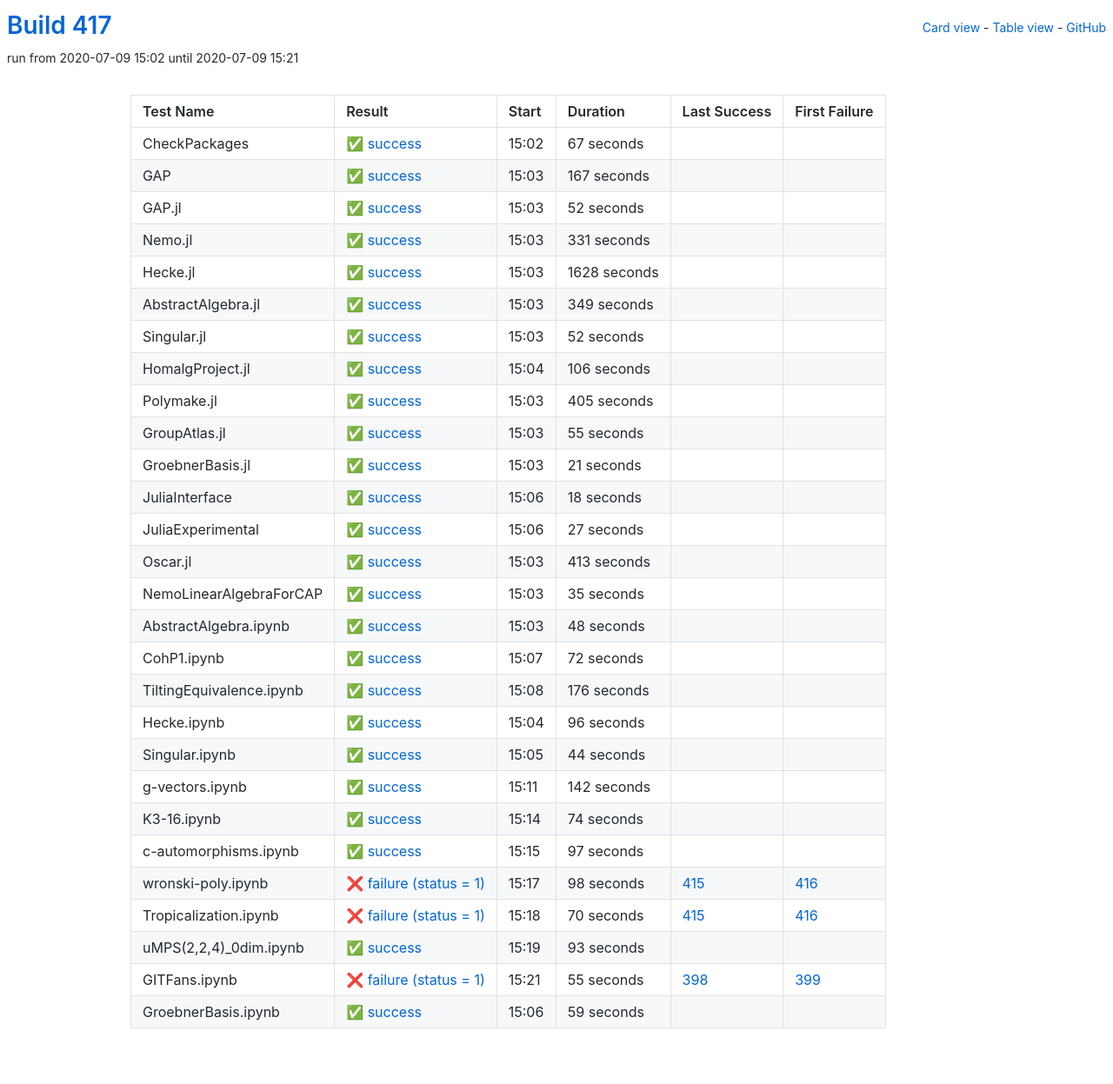
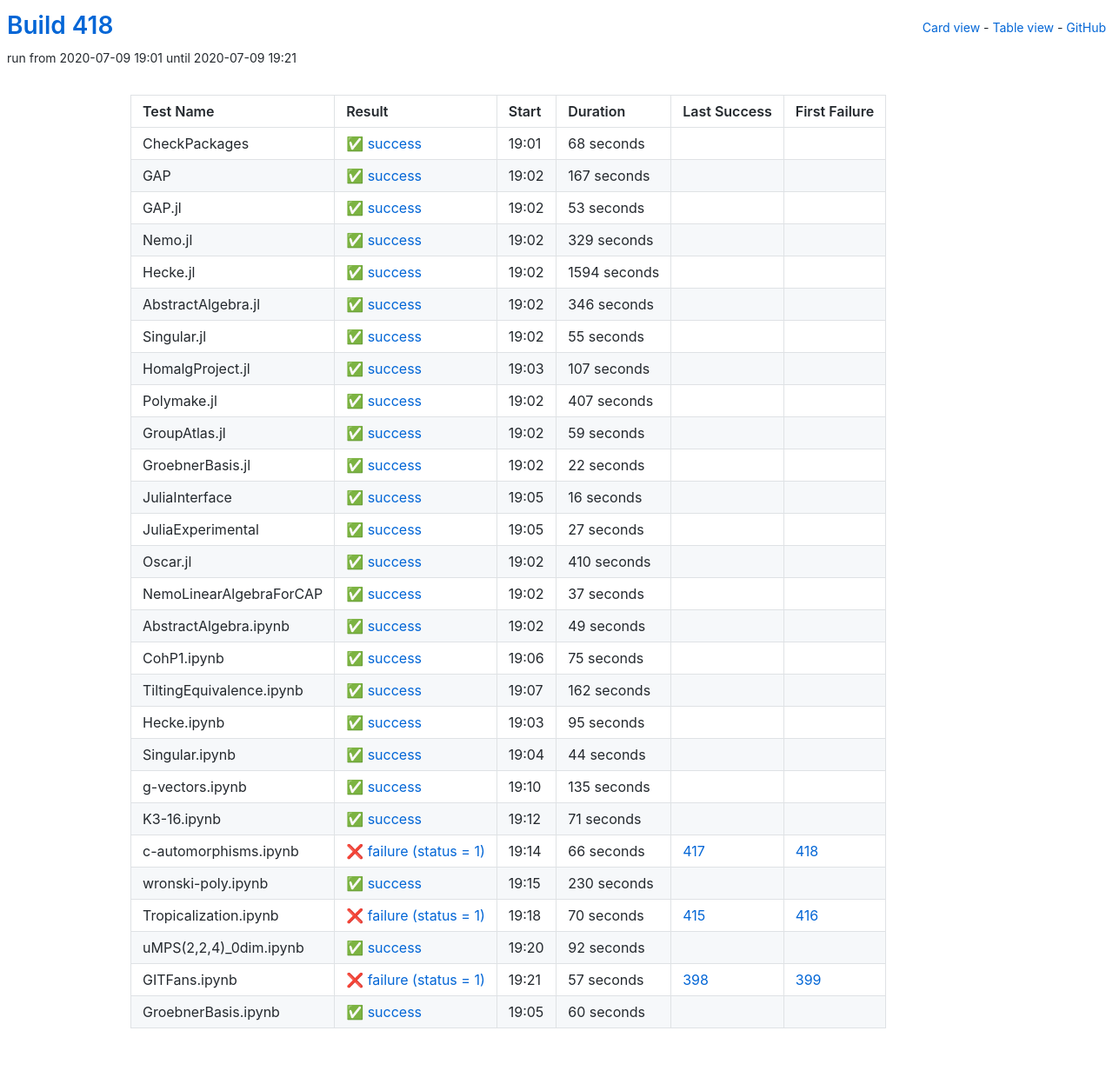
Before and after one commit to oscar-system/oscar-ci-status-stable, a Jekyll site: the page built from table.html, in a window 1280 px wide. Shown: the whole page at 87% size. Built offline with Jekyll 4.4.1, drawn with Linux system fonts in a browser that asks for light colours.

Commit message:
Build #418

```diff
--- a/_data/ci.yml
+++ b/_data/ci.yml
@@ -1,6 +1,6 @@
 ---
-build: 417
-build_url: https://oscarci.mathematik.uni-kl.de/job/oscar-stable/417/
+build: 418
+build_url: https://oscarci.mathematik.uni-kl.de/job/oscar-stable/418/
 job: oscar-stable
 organization: oscar-system
 repo: oscar-ci-status-stable
@@ -8,20 +8,20 @@ repourl: https://github.com/oscar-system/oscar-ci-status-stable
 tests:
 - name: CheckPackages
   id: checkpackages
-  log: https://oscarci.mathematik.uni-kl.de/job/oscar-stable/417/artifact/logs/build-417/CheckPackages.log
-  start: 2020-07-09 15:02
+  log: https://oscarci.mathematik.uni-kl.de/job/oscar-stable/418/artifact/logs/build-418/CheckPackages.log
+  start: 2020-07-09 19:01
   success: true
   exitcode: 0
   status: success
-  duration: 67
+  duration: 68
   last_success: false
   last_success_url:
   first_failure: false
   first_failure_url:
 - name: GAP
   id: gap
-  log: https://oscarci.mathematik.uni-kl.de/job/oscar-stable/417/artifact/logs/build-417/GAP.log
-  start: 2020-07-09 15:03
+  log: https://oscarci.mathematik.uni-kl.de/job/oscar-stable/418/artifact/logs/build-418/GAP.log
+  start: 2020-07-09 19:02
   success: true
   exitcode: 0
   status: success
@@ -32,92 +32,56 @@ tests:
   first_failure_url:
 - name: GAP.jl
   id: gap-jl
-  log: https://oscarci.mathematik.uni-kl.de/job/oscar-stable/417/artifact/logs/build-417/GAP.jl.log
-  start: 2020-07-09 15:03
+  log: https://oscarci.mathematik.uni-kl.de/job/oscar-stable/418/artifact/logs/build-418/GAP.jl.log
+  start: 2020-07-09 19:02
   success: true
   exitcode: 0
   status: success
-  duration: 52
+  duration: 53
   last_success: false
   last_success_url:
   first_failure: false
   first_failure_url:
 - name: Nemo.jl
   id: nemo-jl
-  log: https://oscarci.mathematik.uni-kl.de/job/oscar-stable/417/artifact/logs/build-417/Nemo.jl.log
-  start: 2020-07-09 15:03
+  log: https://oscarci.mathematik.uni-kl.de/job/oscar-stable/418/artifact/logs/build-418/Nemo.jl.log
+  start: 2020-07-09 19:02
   success: true
   exitcode: 0
   status: success
-  duration: 331
+  duration: 329
   last_success: false
   last_success_url:
   first_failure: false
   first_failure_url:
 - name: Hecke.jl
   id: hecke-jl
-  log: https://oscarci.mathematik.uni-kl.de/job/oscar-stable/417/artifact/logs/build-417/Hecke.jl.log
-  start: 2020-07-09 15:03
+  log: https://oscarci.mathematik.uni-kl.de/job/oscar-stable/418/artifact/logs/build-418/Hecke.jl.log
+  start: 2020-07-09 19:02
   success: true
   exitcode: 0
   status: success
-  duration: 1628
+  duration: 1594
   last_success: false
   last_success_url:
   first_failure: false
   first_failure_url:
 - name: AbstractAlgebra.jl
   id: abstractalgebra-jl
-  log: https://oscarci.mathematik.uni-kl.de/job/oscar-stable/417/artifact/logs/build-417/AbstractAlgebra.jl.log
-  start: 2020-07-09 15:03
+  log: https://oscarci.mathematik.uni-kl.de/job/oscar-stable/418/artifact/logs/build-418/AbstractAlgebra.jl.log
+  start: 2020-07-09 19:02
   success: true
   exitcode: 0
   status: success
-  duration: 349
+  duration: 346
   last_success: false
   last_success_url:
   first_failure: false
   first_failure_url:
 - name: Singular.jl
   id: singular-jl
-  log: https://oscarci.mathematik.uni-kl.de/job/oscar-stable/417/artifact/logs/build-417/Singular.jl.log
-  start: 2020-07-09 15:03
-  success: true
-  exitcode: 0
-  status: success
-  duration: 52
-  last_success: false
-  last_success_url:
-  first_failure: false
-  first_failure_url:
-- name: HomalgProject.jl
-  id: homalgproject-jl
-  log: https://oscarci.mathematik.uni-kl.de/job/oscar-stable/417/artifact/logs/build-417/HomalgProject.jl.log
-  start: 2020-07-09 15:04
-  success: true
-  exitcode: 0
-  status: success
-  duration: 106
-  last_success: false
-  last_success_url:
-  first_failure: false
-  first_failure_url:
-- name: Polymake.jl
-  id: polymake-jl
-  log: https://oscarci.mathematik.uni-kl.de/job/oscar-stable/417/artifact/logs/build-417/Polymake.jl.log
-  start: 2020-07-09 15:03
-  success: true
-  exitcode: 0
-  status: success
-  duration: 405
-  last_success: false
-  last_success_url:
-  first_failure: false
-  first_failure_url:
-- name: GroupAtlas.jl
-  id: groupatlas-jl
-  log: https://oscarci.mathematik.uni-kl.de/job/oscar-stable/417/artifact/logs/build-417/GroupAtlas.jl.log
-  start: 2020-07-09 15:03
+  log: https://oscarci.mathematik.uni-kl.de/job/oscar-stable/418/artifact/logs/build-418/Singular.jl.log
+  start: 2020-07-09 19:02
   success: true
   exitcode: 0
   status: success
@@ -126,34 +90,70 @@ tests:
   last_success_url:
   first_failure: false
   first_failure_url:
-- name: GroebnerBasis.jl
-  id: groebnerbasis-jl
-  log: https://oscarci.mathematik.uni-kl.de/job/oscar-stable/417/artifact/logs/build-417/GroebnerBasis.jl.log
-  start: 2020-07-09 15:03
+- name: HomalgProject.jl
+  id: homalgproject-jl
+  log: https://oscarci.mathematik.uni-kl.de/job/oscar-stable/418/artifact/logs/build-418/HomalgProject.jl.log
+  start: 2020-07-09 19:03
   success: true
   exitcode: 0
   status: success
-  duration: 21
+  duration: 107
+  last_success: false
+  last_success_url:
+  first_failure: false
+  first_failure_url:
+- name: Polymake.jl
+  id: polymake-jl
+  log: https://oscarci.mathematik.uni-kl.de/job/oscar-stable/418/artifact/logs/build-418/Polymake.jl.log
+  start: 2020-07-09 19:02
+  success: true
+  exitcode: 0
+  status: success
+  duration: 407
+  last_success: false
+  last_success_url:
+  first_failure: false
+  first_failure_url:
+- name: GroupAtlas.jl
+  id: groupatlas-jl
+  log: https://oscarci.mathematik.uni-kl.de/job/oscar-stable/418/artifact/logs/build-418/GroupAtlas.jl.log
+  start: 2020-07-09 19:02
+  success: true
+  exitcode: 0
+  status: success
+  duration: 59
+  last_success: false
+  last_success_url:
+  first_failure: false
+  first_failure_url:
+- name: GroebnerBasis.jl
+  id: groebnerbasis-jl
+  log: https://oscarci.mathematik.uni-kl.de/job/oscar-stable/418/artifact/logs/build-418/GroebnerBasis.jl.log
+  start: 2020-07-09 19:02
+  success: true
+  exitcode: 0
+  status: success
+  duration: 22
   last_success: false
   last_success_url:
   first_failure: false
   first_failure_url:
 - name: JuliaInterface
   id: juliainterface
-  log: https://oscarci.mathematik.uni-kl.de/job/oscar-stable/417/artifact/logs/build-417/JuliaInterface.log
-  start: 2020-07-09 15:06
+  log: https://oscarci.mathematik.uni-kl.de/job/oscar-stable/418/artifact/logs/build-418/JuliaInterface.log
+  start: 2020-07-09 19:05
   success: true
   exitcode: 0
   status: success
-  duration: 18
+  duration: 16
   last_success: false
   last_success_url:
   first_failure: false
   first_failure_url:
 - name: JuliaExperimental
   id: juliaexperimental
-  log: https://oscarci.mathematik.uni-kl.de/job/oscar-stable/417/artifact/logs/build-417/JuliaExperimental.log
-  start: 2020-07-09 15:06
+  log: https://oscarci.mathematik.uni-kl.de/job/oscar-stable/418/artifact/logs/build-418/JuliaExperimental.log
+  start: 2020-07-09 19:05
   success: true
   exitcode: 0
   status: success
@@ -164,80 +164,80 @@ tests:
   first_failure_url:
 - name: Oscar.jl
   id: oscar-jl
-  log: https://oscarci.mathematik.uni-kl.de/job/oscar-stable/417/artifact/logs/build-417/Oscar.jl.log
-  start: 2020-07-09 15:03
+  log: https://oscarci.mathematik.uni-kl.de/job/oscar-stable/418/artifact/logs/build-418/Oscar.jl.log
+  start: 2020-07-09 19:02
   success: true
   exitcode: 0
   status: success
-  duration: 413
+  duration: 410
   last_success: false
   last_success_url:
   first_failure: false
   first_failure_url:
 - name: NemoLinearAlgebraForCAP
   id: nemolinearalgebraforcap
-  log: https://oscarci.mathematik.uni-kl.de/job/oscar-stable/417/artifact/logs/build-417/NemoLinearAlgebraForCAP.log
-  start: 2020-07-09 15:03
+  log: https://oscarci.mathematik.uni-kl.de/job/oscar-stable/418/artifact/logs/build-418/NemoLinearAlgebraForCAP.log
+  start: 2020-07-09 19:02
   success: true
   exitcode: 0
   status: success
-  duration: 35
+  duration: 37
   last_success: false
   last_success_url:
   first_failure: false
   first_failure_url:
 - name: AbstractAlgebra.ipynb
   id: abstractalgebra-ipynb
-  log: https://oscarci.mathematik.uni-kl.de/job/oscar-stable/417/artifact/logs/build-417/AbstractAlgebra.ipynb.log
-  start: 2020-07-09 15:03
+  log: https://oscarci.mathematik.uni-kl.de/job/oscar-stable/418/artifact/logs/build-418/AbstractAlgebra.ipynb.log
+  start: 2020-07-09 19:02
   success: true
   exitcode: 0
   status: success
-  duration: 48
+  duration: 49
   last_success: false
   last_success_url:
   first_failure: false
   first_failure_url:
 - name: CohP1.ipynb
   id: cohp1-ipynb
-  log: https://oscarci.mathematik.uni-kl.de/job/oscar-stable/417/artifact/logs/build-417/CohP1.ipynb.log
-  start: 2020-07-09 15:07
+  log: https://oscarci.mathematik.uni-kl.de/job/oscar-stable/418/artifact/logs/build-418/CohP1.ipynb.log
+  start: 2020-07-09 19:06
   success: true
   exitcode: 0
   status: success
-  duration: 72
+  duration: 75
   last_success: false
   last_success_url:
   first_failure: false
   first_failure_url:
 - name: TiltingEquivalence.ipynb
   id: tiltingequivalence-ipynb
-  log: https://oscarci.mathematik.uni-kl.de/job/oscar-stable/417/artifact/logs/build-417/TiltingEquivalence.ipynb.log
-  start: 2020-07-09 15:08
+  log: https://oscarci.mathematik.uni-kl.de/job/oscar-stable/418/artifact/logs/build-418/TiltingEquivalence.ipynb.log
+  start: 2020-07-09 19:07
   success: true
   exitcode: 0
   status: success
-  duration: 176
+  duration: 162
   last_success: false
   last_success_url:
   first_failure: false
   first_failure_url:
 - name: Hecke.ipynb
   id: hecke-ipynb
-  log: https://oscarci.mathematik.uni-kl.de/job/oscar-stable/417/artifact/logs/build-417/Hecke.ipynb.log
-  start: 2020-07-09 15:04
+  log: https://oscarci.mathematik.uni-kl.de/job/oscar-stable/418/artifact/logs/build-418/Hecke.ipynb.log
+  start: 2020-07-09 19:03
   success: true
   exitcode: 0
   status: success
-  duration: 96
+  duration: 95
   last_success: false
   last_success_url:
   first_failure: false
   first_failure_url:
 - name: Singular.ipynb
   id: singular-ipynb
-  log: https://oscarci.mathematik.uni-kl.de/job/oscar-stable/417/artifact/logs/build-417/Singular.ipynb.log
-  start: 2020-07-09 15:05
+  log: https://oscarci.mathematik.uni-kl.de/job/oscar-stable/418/artifact/logs/build-418/Singular.ipynb.log
+  start: 2020-07-09 19:04
   success: true
   exitcode: 0
   status: success
@@ -248,56 +248,56 @@ tests:
   first_failure_url:
 - name: g-vectors.ipynb
   id: g-vectors-ipynb
-  log: https://oscarci.mathematik.uni-kl.de/job/oscar-stable/417/artifact/logs/build-417/g-vectors.ipynb.log
-  start: 2020-07-09 15:11
+  log: https://oscarci.mathematik.uni-kl.de/job/oscar-stable/418/artifact/logs/build-418/g-vectors.ipynb.log
+  start: 2020-07-09 19:10
   success: true
   exitcode: 0
   status: success
-  duration: 142
+  duration: 135
   last_success: false
   last_success_url:
   first_failure: false
   first_failure_url:
 - name: K3-16.ipynb
   id: k3-16-ipynb
-  log: https://oscarci.mathematik.uni-kl.de/job/oscar-stable/417/artifact/logs/build-417/K3-16.ipynb.log
-  start: 2020-07-09 15:14
+  log: https://oscarci.mathematik.uni-kl.de/job/oscar-stable/418/artifact/logs/build-418/K3-16.ipynb.log
+  start: 2020-07-09 19:12
   success: true
   exitcode: 0
   status: success
-  duration: 74
+  duration: 71
   last_success: false
   last_success_url:
   first_failure: false
   first_failure_url:
 - name: c-automorphisms.ipynb
   id: c-automorphisms-ipynb
-  log: https://oscarci.mathematik.uni-kl.de/job/oscar-stable/417/artifact/logs/build-417/c-automorphisms.ipynb.log
-  start: 2020-07-09 15:15
+  log: https://oscarci.mathematik.uni-kl.de/job/oscar-stable/418/artifact/logs/build-418/c-automorphisms.ipynb.log
+  start: 2020-07-09 19:14
+  success: false
+  exitcode: 1
+  status: failure
+  duration: 66
+  last_success: 417
+  last_success_url: https://oscarci.mathematik.uni-kl.de/job/oscar-stable/417/
+  first_failure: 418
+  first_failure_url: https://oscarci.mathematik.uni-kl.de/job/oscar-stable/418/
+- name: wronski-poly.ipynb
+  id: wronski-poly-ipynb
+  log: https://oscarci.mathematik.uni-kl.de/job/oscar-stable/418/artifact/logs/build-418/wronski-poly.ipynb.log
+  start: 2020-07-09 19:15
   success: true
   exitcode: 0
   status: success
-  duration: 97
+  duration: 230
   last_success: false
   last_success_url:
   first_failure: false
   first_failure_url:
-- name: wronski-poly.ipynb
-  id: wronski-poly-ipynb
-  log: https://oscarci.mathematik.uni-kl.de/job/oscar-stable/417/artifact/logs/build-417/wronski-poly.ipynb.log
-  start: 2020-07-09 15:17
-  success: false
-  exitcode: 1
-  status: failure
-  duration: 98
-  last_success: 415
-  last_success_url: https://oscarci.mathematik.uni-kl.de/job/oscar-stable/415/
-  first_failure: 416
-  first_failure_url: https://oscarci.mathematik.uni-kl.de/job/oscar-stable/416/
 - name: Tropicalization.ipynb
   id: tropicalization-ipynb
-  log: https://oscarci.mathematik.uni-kl.de/job/oscar-stable/417/artifact/logs/build-417/Tropicalization.ipynb.log
-  start: 2020-07-09 15:18
+  log: https://oscarci.mathematik.uni-kl.de/job/oscar-stable/418/artifact/logs/build-418/Tropicalization.ipynb.log
+  start: 2020-07-09 19:18
   success: false
   exitcode: 1
   status: failure
@@ -308,36 +308,36 @@ tests:
   first_failure_url: https://oscarci.mathematik.uni-kl.de/job/oscar-stable/416/
 - name: uMPS(2,2,4)_0dim.ipynb
   id: umps-2-2-4-0dim-ipynb
-  log: https://oscarci.mathematik.uni-kl.de/job/oscar-stable/417/artifact/logs/build-417/uMPS-2-2-4-_0dim.ipynb.log
-  start: 2020-07-09 15:19
+  log: https://oscarci.mathematik.uni-kl.de/job/oscar-stable/418/artifact/logs/build-418/uMPS-2-2-4-_0dim.ipynb.log
+  start: 2020-07-09 19:20
   success: true
   exitcode: 0
   status: success
-  duration: 93
+  duration: 92
   last_success: false
   last_success_url:
   first_failure: false
   first_failure_url:
 - name: GITFans.ipynb
   id: gitfans-ipynb
-  log: https://oscarci.mathematik.uni-kl.de/job/oscar-stable/417/artifact/logs/build-417/GITFans.ipynb.log
-  start: 2020-07-09 15:21
+  log: https://oscarci.mathematik.uni-kl.de/job/oscar-stable/418/artifact/logs/build-418/GITFans.ipynb.log
+  start: 2020-07-09 19:21
   success: false
   exitcode: 1
   status: failure
-  duration: 55
+  duration: 57
   last_success: 398
   last_success_url: https://oscarci.mathematik.uni-kl.de/job/oscar-stable/398/
   first_failure: 399
   first_failure_url: https://oscarci.mathematik.uni-kl.de/job/oscar-stable/399/
 - name: GroebnerBasis.ipynb
   id: groebnerbasis-ipynb
-  log: https://oscarci.mathematik.uni-kl.de/job/oscar-stable/417/artifact/logs/build-417/GroebnerBasis.ipynb.log
-  start: 2020-07-09 15:06
+  log: https://oscarci.mathematik.uni-kl.de/job/oscar-stable/418/artifact/logs/build-418/GroebnerBasis.ipynb.log
+  start: 2020-07-09 19:05
   success: true
   exitcode: 0
   status: success
-  duration: 59
+  duration: 60
   last_success: false
   last_success_url:
   first_failure: false
```
Also changed, not shown: README.md.
